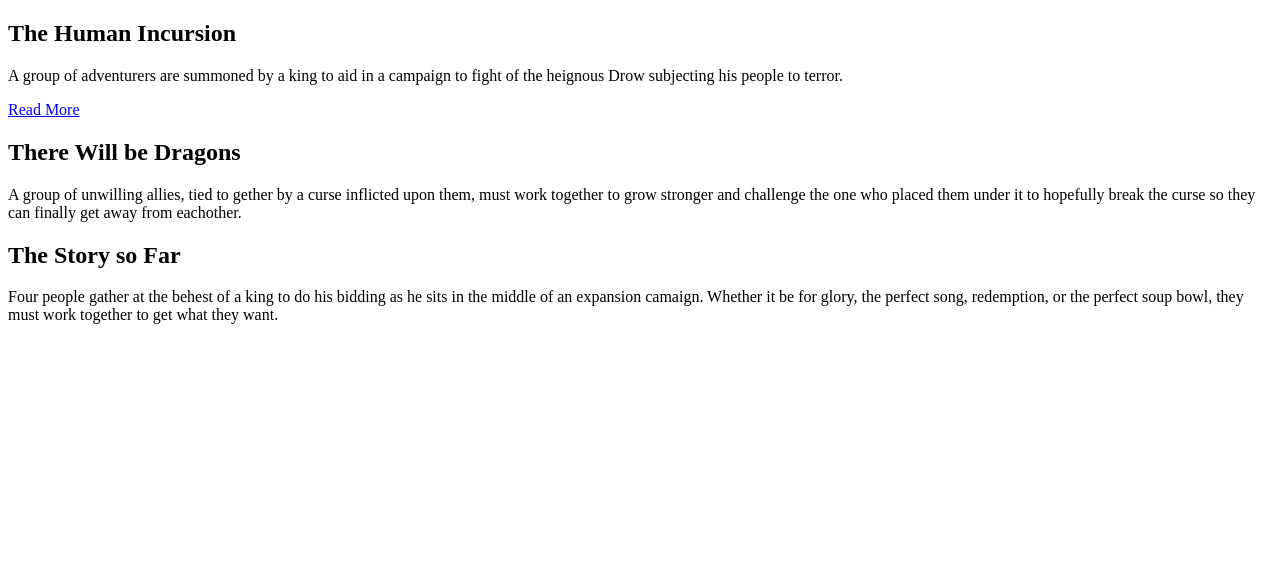
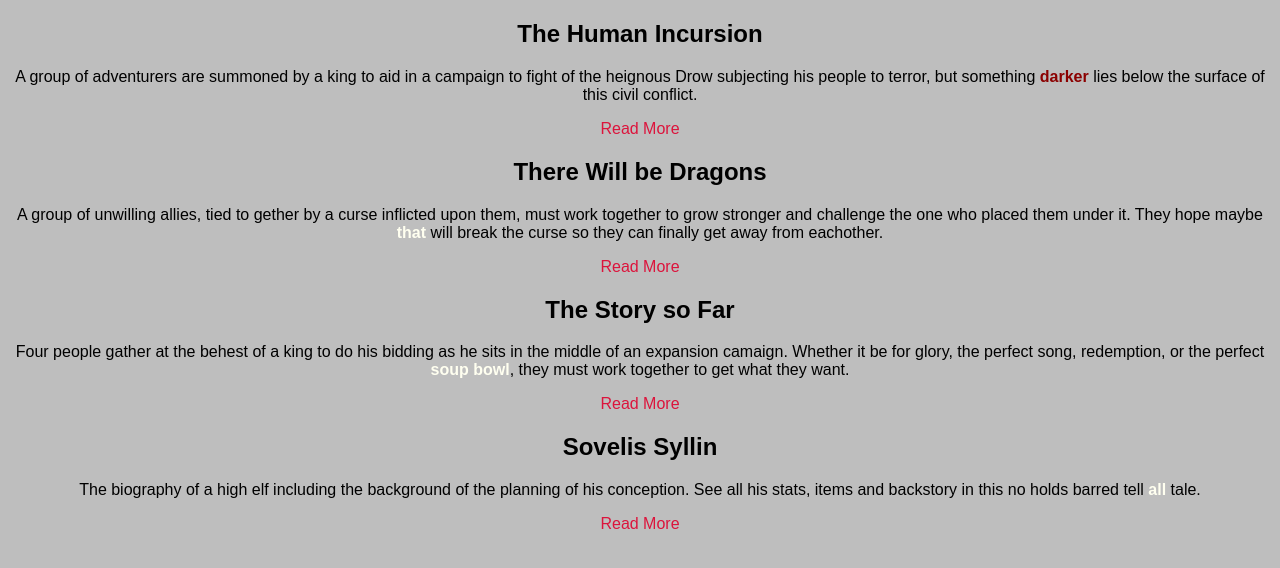
Before and after one commit to wtsockwell/Css-project, a plain HTML site: page index.html in a window 1280 px wide. Drawn offline with Linux system fonts and the light colour scheme.

Commit message:
Added other links to files, completed text and body styling section of the readme

```diff
--- a/index.html
+++ b/index.html
@@ -1,33 +1,45 @@
 <!DOCTYPE html>
 <html lang="en">
+
 <head>
     <meta charset="UTF-8">
     <meta name="viewport" content="width=device-width, initial-scale=1.0">
     <title>CSS drill</title>
     <link rel="stylesheet" href="styles.css">
 </head>
+
 <body>
     <div id="container">
         <div class="boxes" id="box1">
             <h2>The Human Incursion</h2>
-            <p>A group of adventurers are summoned by a king to aid in a campaign to fight of the heignous Drow subjecting his people to terror.</p>
-            <a href="./assets/The Human Incursion.odt">Read More</a>
+            <p>A group of adventurers are summoned by a king to aid in a campaign to fight of the heignous Drow subjecting his people to terror, but something <span class="dramatic">darker</span> lies below the surface of this civil conflict.</p>
+            <div class="readme-wrapper">
+                <a href="./assets/The Human Incursion.odt">Read More</a>
+            </div>
         </div>
         <div class="boxes" id="box2">
             <h2>There Will be Dragons</h2>
-            <p>A group of unwilling allies, tied to gether by a curse inflicted upon them, must work together to grow stronger and challenge the one who placed them under it to hopefully break the curse so they can finally get away from eachother.</p>
-            <a href="./assets/story.docx"></a>
+            <p>A group of unwilling allies, tied to gether by a curse inflicted upon them, must work together to grow
+            stronger and challenge the one who placed them under it. They hope maybe <span class="emphasis">that</span> will break the curse so they can finally get away from eachother.</p>
+            <div class="readme-wrapper">
+                <a href="./assets/story.docx">Read More</a>
+            </div>
         </div>
         <div class="boxes" id="box3">
             <h2>The Story so Far</h2>
-            <p>Four people gather at the behest of a king to do his bidding as he sits in the middle of an expansion camaign. Whether it be for glory, the perfect song, redemption, or the perfect soup bowl, they must work together to get what they want.</p>
-            <a href="./assets/The story so far.txt"></a>
+            <p>Four people gather at the behest of a king to do his bidding as he sits in the middle of an expansion camaign. Whether it be for glory, the perfect song, redemption, or the perfect <span class="emphasis">soup bowl</span>, they must work together to get what they want.</p>
+            <div class="readme-wrapper">
+                <a href="./assets/The story so far.txt">Read More</a>
+            </div>
         </div>
         <div class="boxes" id="box4">
-            <h2></h2>
-            <p></p>
-            <a href=""></a>
+            <h2>Sovelis Syllin</h2>
+            <p>The biography of a high elf including the background of the planning of his conception. See all his stats, items and backstory in this no holds barred tell <span class="emphasis">all</span> tale.</p>
+            <div class="readme-wrapper">
+                <a href="./assets/character sheet.txt">Read More</a>
+            </div>
         </div>
     </div>
 </body>
+
 </html>
--- a/styles.css
+++ b/styles.css
@@ -0,0 +1,25 @@
+body{
+    font-family:sans-serif;
+    background-color: rgb(190, 190, 190);
+}
+h2, p, .readme-wrapper{
+    text-align: center;
+}
+a{
+    text-decoration: none;
+
+    color: crimson;
+}
+a:hover{
+    cursor: pointer;
+    color: darkgreen;
+    font-weight: 900;
+}
+.dramatic{
+    color: darkred;
+    font-weight: 800;
+}
+.emphasis{
+    color:ivory;
+    font-weight: 700;
+}
```
Also changed, not shown: assets/character sheet.txt (added).
